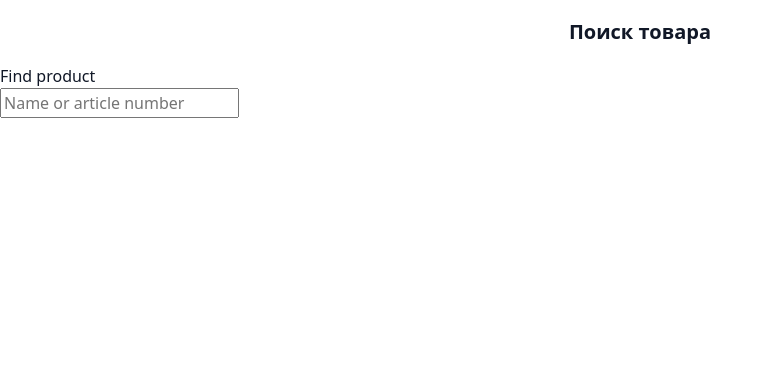
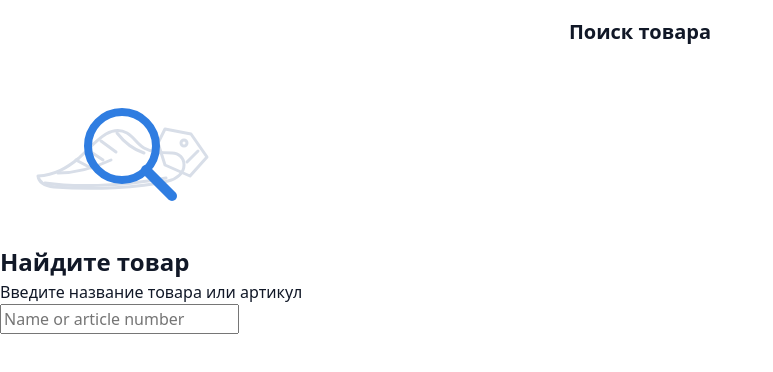
Before and after one commit to DianaGalter/check-price, a React (Vite) app: page / in a window 1280 px wide. Shown: the top 372 px of the page, without its empty margins (0-773 px from the left). Built offline with nearby package versions, Linux system fonts and the light colour scheme.

Commit message:
add illustration

```diff
--- a/src/features/product-search/EmptyState.tsx
+++ b/src/features/product-search/EmptyState.tsx
@@ -1,9 +1,12 @@
+import emptySearchIllustration from "../../assets/illustrations/product-search-empty.svg";
+
 export const EmptyState = () => {
   return (
     <>
-      {/* Illustration */}
+      <img src={emptySearchIllustration} alt="" />
 
-      <p>Find product</p>
+      <h2>Найдите товар</h2>
+      <p>Введите название товара или артикул</p>
     </>
   );
 };
```
Also changed, not shown: src/assets/illustrations/product-search-empty.svg (added).
